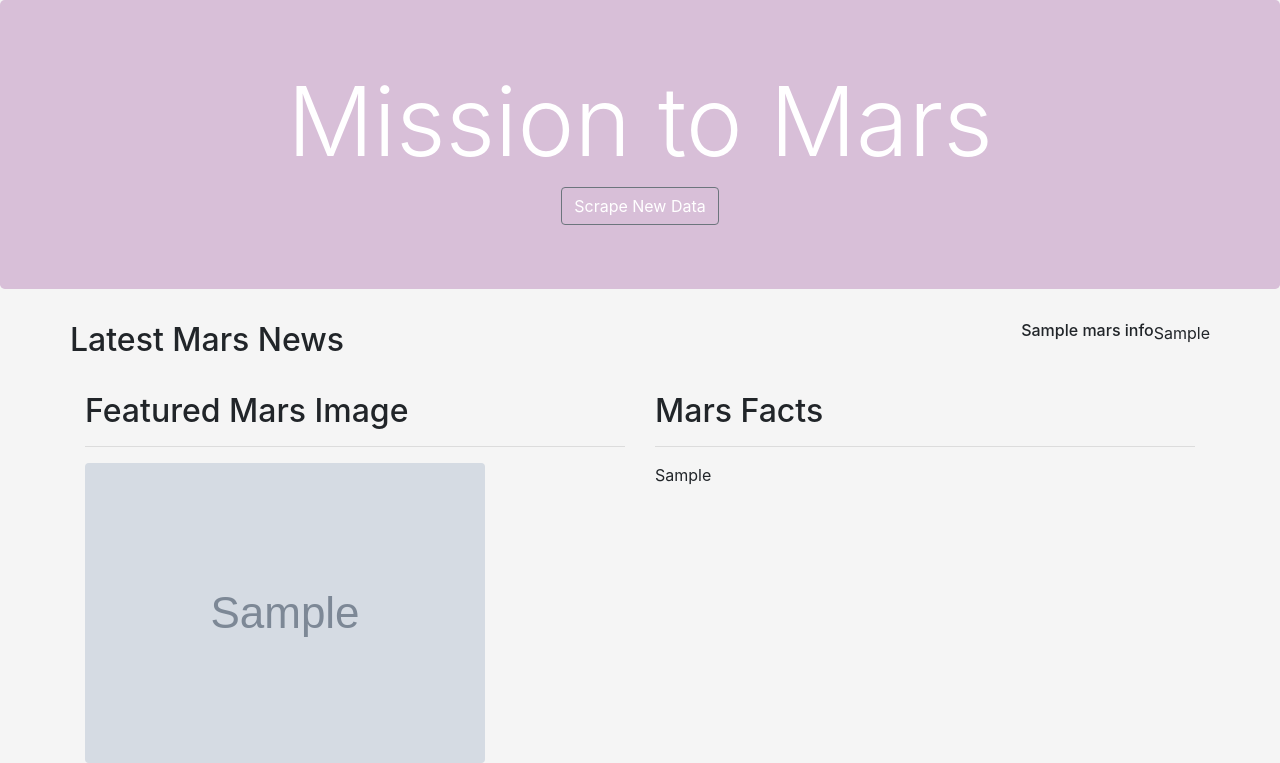
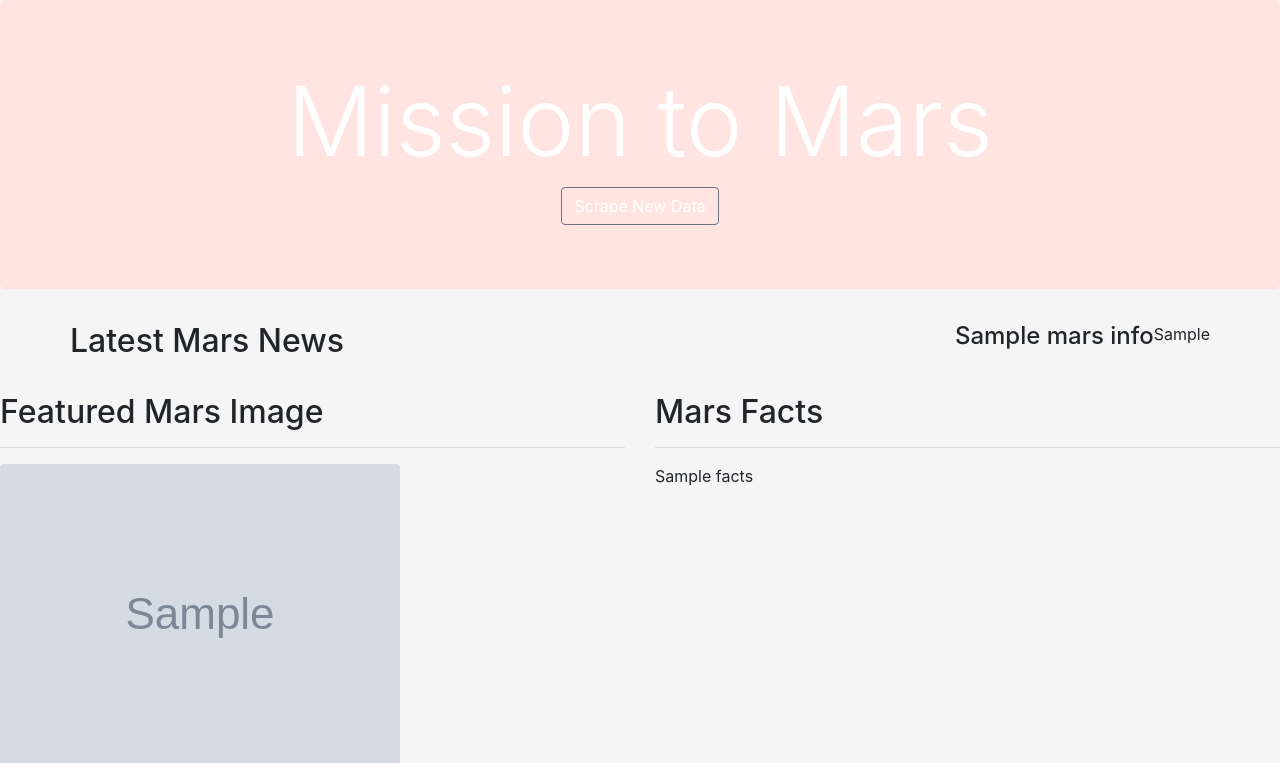
Before and after one commit to shohaha/web-scraping-challenge, a Flask app: template Missions_to_Mars/templates/index.html in a window 1280 px wide. Shown: the top 763 px of the page. Run offline with Flask 2, Linux system fonts and the light colour scheme; the template is opened without the code that fills it: most values are stand-ins (such as "Sample title", 1, 10 or a date in 2020); grey boxes marked "Sample" are stand-in pictures; some libraries are stand-ins or nearby versions.

Commit message:
further amendments made

```diff
--- a/Missions_to_Mars/templates/index.html
+++ b/Missions_to_Mars/templates/index.html
@@ -6,12 +6,27 @@
     <meta name="viewport" content="width=device-width, initial-scale=1.0">
     <link rel="stylesheet" href="https://maxcdn.bootstrapcdn.com/bootstrap/4.0.0/css/bootstrap.min.css" integrity="sha384-Gn5384xqQ1aoWXA+058RXPxPg6fy4IWvTNh0E263XmFcJlSAwiGgFAW/dAiS6JXm" crossorigin="anonymous">
     <style>
+        table {
+            border-collapse: collapse;
+            border-spacing: 0;
+            width: 100%;
+            border: 1px solid #ddd;
+        }
+
+        th, td {
+            text-align: left;
+            padding: 16px;
+        }
+
+        tr:nth-child(even) {
+            background-color: #f2f2f2;
+        }
         body {
             background-color: whitesmoke;
         }
 
         .jumbotron {
-            background-color: Thistle;
+            background-color: mistyrose;
             color: white;
         }
 
@@ -34,10 +49,13 @@
     </div>
     <div class="container">
         <div class="row">
+            <div class="col-12"></div>
                 <h2>Latest Mars News</h2>
                 <hr>
-                <h6>{{mars_info.news_title}}</h6>
-                <p>{{mars_info.news_p}}</p>
+                <h4>{{mars_info.news_title}}</h4>
+                <br>
+                <p>{{mars_info.news_paragraph}}</p>
+        </div>
         </div>
         <br>
         <div class="row">
@@ -49,7 +67,8 @@
             <div class="col-6">
                 <h2>Mars Facts</h2>
                 <hr>
-                {{mars_info.mars_facts|safe}}
+                <div class="dataframe"> {{mars_info.facts|safe}}
+                </div>
                 </hr>
             </div>
         </div>
@@ -61,7 +80,7 @@
             </div>
         </div>
         <div class="row">
-            {% for image_url in mars_info.hemispheres %}
+            {% for image_url in mars_info.hemisphere_image_urls %}
             <div class="col-3 card">
                 <img class="wide-image" src={{ mars_info.hemispheres }} alt={{ title.img_url }}>
                 <div class="card-body">
```
Also changed, not shown: Missions_to_Mars/app.py (line endings or trailing spaces).
